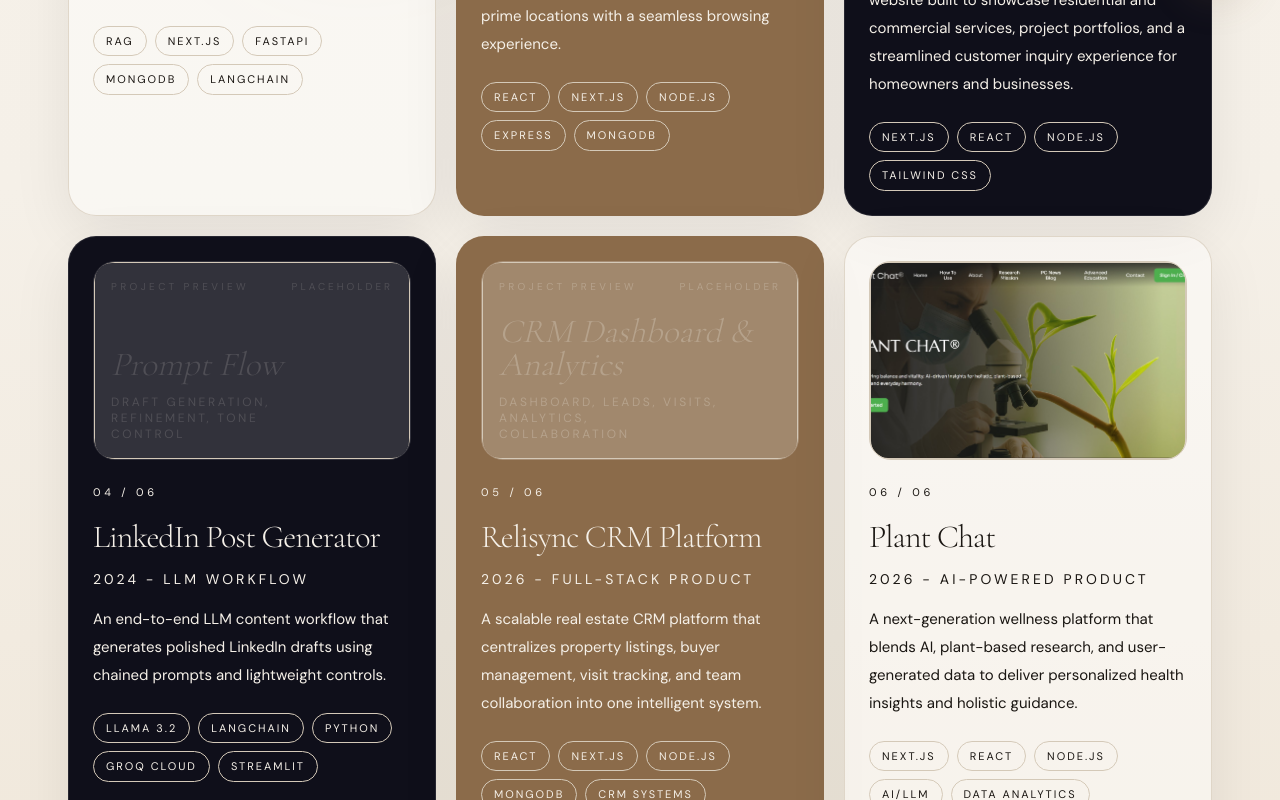
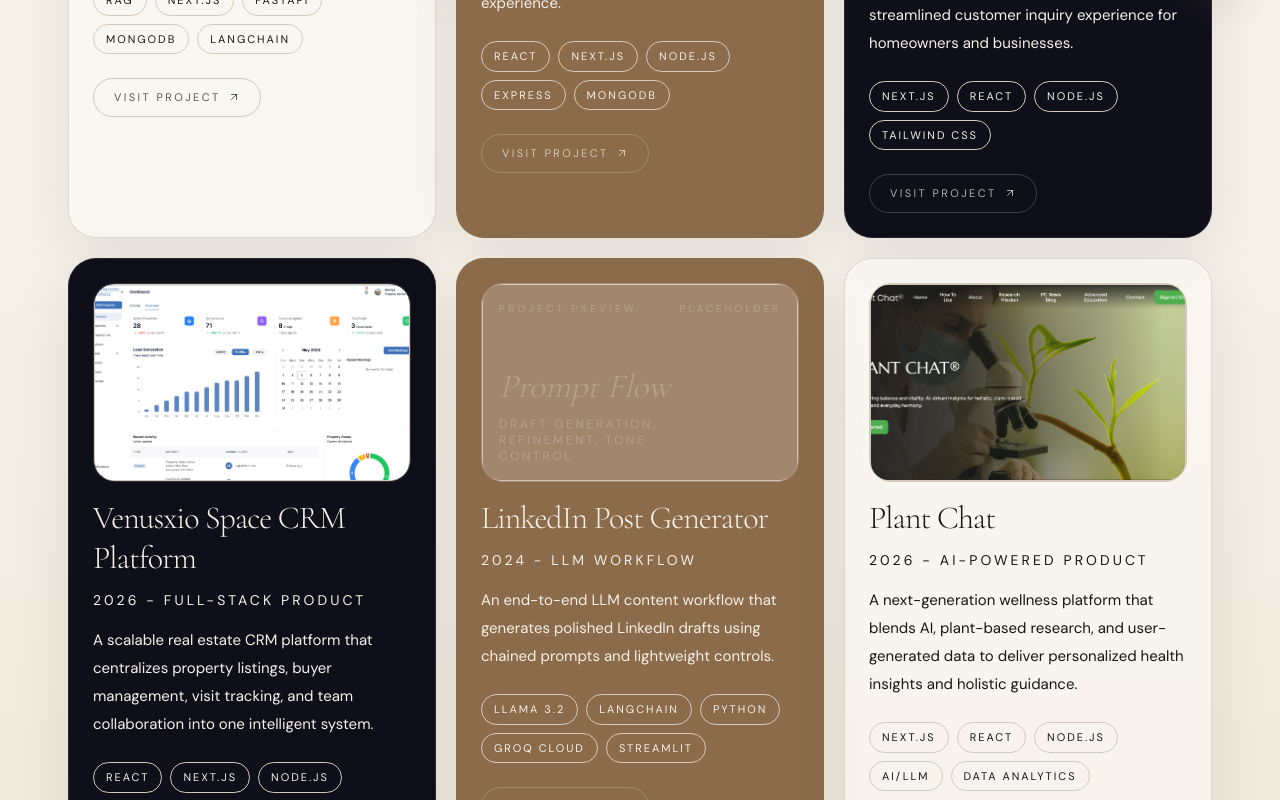
Before and after one commit to mittalsonal/SonalMittal-Portfolio, a Next.js app: page /projects in a window 1280 px wide. Shown: the part 780-1580 px from the top of the page. Built offline with nearby package versions, Linux system fonts and the light colour scheme.

Commit message:
Project section

```diff
--- a/app/components/ProjectCard.tsx
+++ b/app/components/ProjectCard.tsx
@@ -23,6 +23,12 @@ const borderToneClasses: Record<Project["accent"], string> = {
   walnut: "border-white/15"
 };
 
+const visitButtonClasses: Record<Project["accent"], string> = {
+  cream: "border-foreground/20 text-foreground/70 hover:bg-foreground/8 hover:border-foreground/40 hover:text-foreground",
+  dark: "border-white/20 text-background/70 hover:bg-white/10 hover:border-white/40 hover:text-background",
+  walnut: "border-white/20 text-background/70 hover:bg-white/10 hover:border-white/40 hover:text-background"
+};
+
 interface ProjectCardProps {
   project: Project;
   index: number;
@@ -43,6 +49,7 @@ export default function ProjectCard({
       className={baseCardClasses}
       data-cursor="interactive"
     >
+      {/* Media */}
       <div
         className={`relative overflow-hidden rounded-[18px] sm:rounded-[22px] border p-0 ${mediaClasses[project.accent]} ${borderToneClasses[project.accent]}`}
       >
@@ -50,9 +57,7 @@ export default function ProjectCard({
         <div className="absolute bottom-[-20%] right-[-8%] h-24 w-24 rounded-full bg-current/10 blur-2xl" />
         <div className="absolute inset-x-5 top-1/2 h-px -translate-y-1/2 bg-current/10" />
 
-        <div
-          className="relative flex aspect-[16/10] overflow-hidden rounded-[14px] sm:rounded-[18px] border border-current/10 bg-white/10"
-        >
+        <div className="relative flex aspect-[16/10] overflow-hidden rounded-[14px] sm:rounded-[18px] border border-current/10 bg-white/10">
           {project.image ? (
             <Image
               src={project.image}
@@ -84,12 +89,13 @@ export default function ProjectCard({
         </div>
       </div>
 
-      <div className="mt-4 sm:mt-6">
-        <p className="text-[11px] uppercase tracking-[0.34em] text-current/60">
+      {/* Content */}
+      <div className="mt-4 sm:mt-4">
+        {/* <p className="text-[11px] uppercase tracking-[0.34em] text-current/60">
           {String(index + 1).padStart(2, "0")} /{" "}
           {String(total).padStart(2, "0")}
-        </p>
-        <h3 className="mt-3 sm:mt-4 text-[1.7rem] sm:text-[2rem] font-light leading-tight">
+        </p> */}
+        <h3 className=" text-[1.7rem] sm:text-[2rem] font-light leading-tight">
           {project.title}
         </h3>
         <p className="mt-2 sm:mt-3 text-sm uppercase tracking-[0.22em] text-current/55">
@@ -100,6 +106,7 @@ export default function ProjectCard({
         </p>
       </div>
 
+      {/* Tags */}
       <div className="mt-4 sm:mt-6 flex flex-wrap gap-2">
         {project.tech.map((item) => (
           <span
@@ -110,6 +117,34 @@ export default function ProjectCard({
           </span>
         ))}
       </div>
+
+      {/* Visit Button */}
+      {project.link && (
+        <div className="mt-5 sm:mt-6">
+          <a
+            href={project.link}
+            target="_blank"
+            rel="noopener noreferrer"
+            onClick={(e) => e.stopPropagation()}
+            className={`inline-flex items-center gap-2 rounded-full border px-5 py-2.5 text-[11px] uppercase tracking-[0.22em] transition-all duration-200 ${visitButtonClasses[project.accent]}`}
+          >
+            Visit Project
+            <svg
+              width="12"
+              height="12"
+              viewBox="0 0 24 24"
+              fill="none"
+              stroke="currentColor"
+              strokeWidth="2"
+              strokeLinecap="round"
+              strokeLinejoin="round"
+            >
+              <path d="M7 17L17 7" />
+              <path d="M7 7h10v10" />
+            </svg>
+          </a>
+        </div>
+      )}
     </motion.article>
   );
 }
--- a/app/data/projects.ts
+++ b/app/data/projects.ts
@@ -53,11 +53,28 @@ export const projects: Project[] = [
   imageHint: "Kitchen remodels, residential projects, service sections",
   link: "https://bluecollarbuilding.com/"
 },
+  {
+  id: "relisync-crm-platform",
+  image: "/images/Project/venusxio_space.png",
+  title: "Venusxio Space CRM Platform",
+  year: "2026",
+  accent: "dark",
+  label: "Full-stack product",
+  tech: ["React", "Next.js", "Node.js", "MongoDB", "CRM Systems"],
+  summary:
+    "A scalable real estate CRM platform that centralizes property listings, buyer management, visit tracking, and team collaboration into one intelligent system.",
+  impact:
+    "Enhanced operational efficiency for property advisors by simplifying lead management, improving visibility across listings, and enabling data-driven decision making.",
+  metric: "End-to-end real estate workflow automation",
+  imagePlaceholder: "CRM Dashboard & Analytics",
+  imageHint: "Dashboard, leads, visits, analytics, collaboration",
+  link: "https://relisync.akoodedemo.com/"
+},
 {
     id: "linkedin-post-generator",
     title: "LinkedIn Post Generator",
     year: "2024",
-    accent: "dark",
+    accent: "walnut",
     label: "LLM workflow",
     tech: ["LLaMA 3.2", "LangChain", "Python", "Groq Cloud", "Streamlit"],
     summary:
@@ -69,22 +86,6 @@ export const projects: Project[] = [
     imageHint: "Draft generation, refinement, tone control",
     link: "https://github.com/mittalsonal/Linkdin-Post-Generator-" // 🔗 replace with real URL
   },
-  {
-  id: "relisync-crm-platform",
-  title: "Relisync CRM Platform",
-  year: "2026",
-  accent: "walnut",
-  label: "Full-stack product",
-  tech: ["React", "Next.js", "Node.js", "MongoDB", "CRM Systems"],
-  summary:
-    "A scalable real estate CRM platform that centralizes property listings, buyer management, visit tracking, and team collaboration into one intelligent system.",
-  impact:
-    "Enhanced operational efficiency for property advisors by simplifying lead management, improving visibility across listings, and enabling data-driven decision making.",
-  metric: "End-to-end real estate workflow automation",
-  imagePlaceholder: "CRM Dashboard & Analytics",
-  imageHint: "Dashboard, leads, visits, analytics, collaboration",
-  link: "https://relisync.akoodedemo.com/"
-}
 ];
 
 export const mockProjects: Project[] = [
```
Also changed, not shown: public/images/Project/venusxio_space.png (added).
